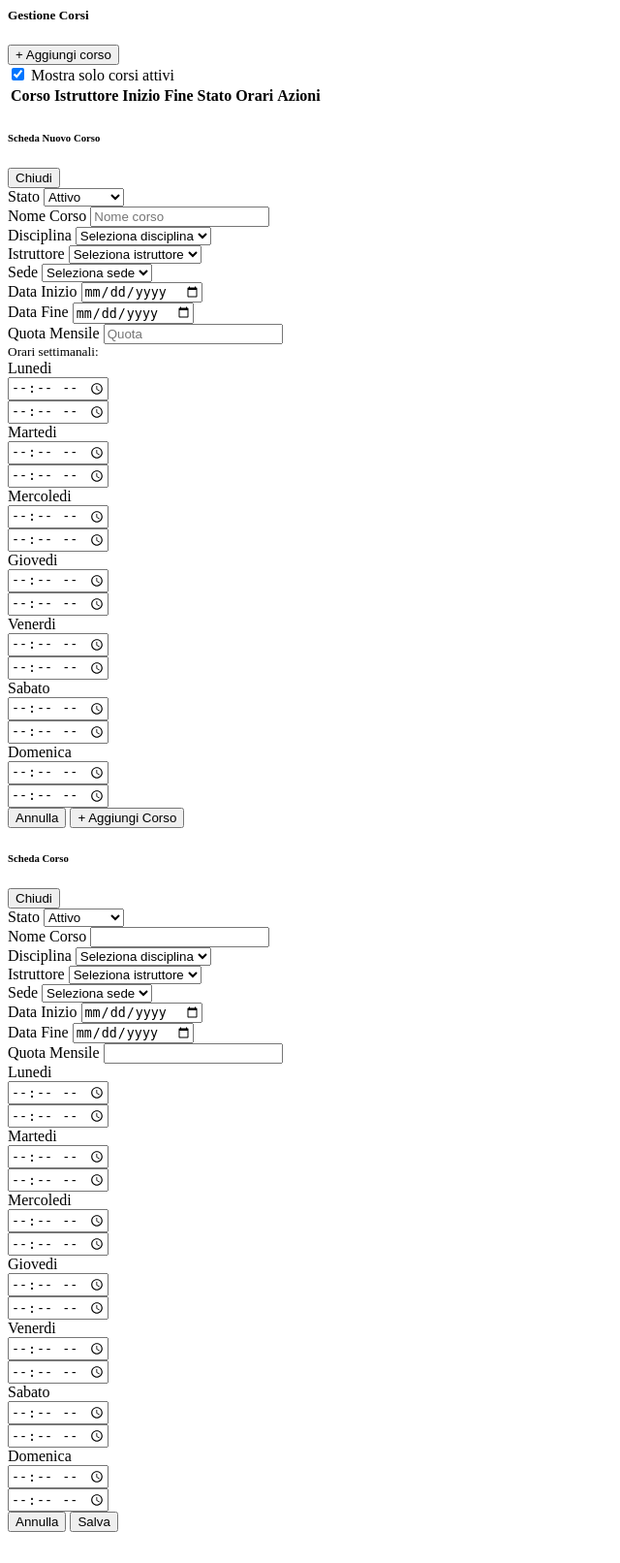
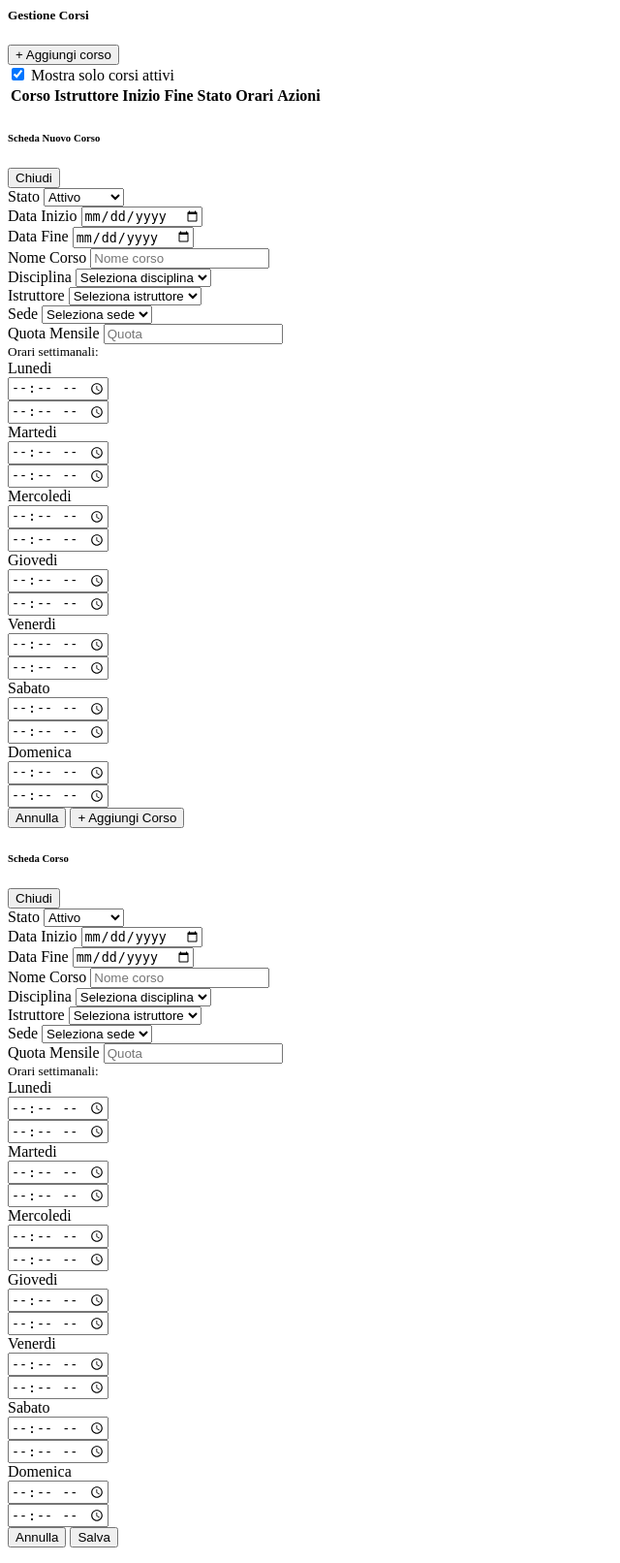
Before and after one commit to dariostabile/seiryokukai_php, a PHP site: page /corsi.php in a window 1280 px wide. Shown: the whole page at 97% size, without its empty margins (0-640 px from the left). Before the commit the page ends 1580 px from the top, so only its background shows below. Run offline with PHP 8.4, Linux system fonts and the light colour scheme; data that the repository does not hold is empty.

Commit message:
Allinea layout Corsi e gestione pannelli add/edit

```diff
--- a/src/views/corsi.php
+++ b/src/views/corsi.php
@@ -114,21 +114,28 @@ foreach (array_keys($dayLabels) as $dayKey) {
       <div class="card-body">
         <form method="post" action="/seiryokukai_php/public/api/corsi.php" class="row g-3" id="addCourseForm">
           <input type="hidden" name="action" value="add">
-
-          <div class="col-12 d-flex justify-content-md-end">
-            <div class="w-100" style="max-width: 220px;">
+            <div class="col-12 col-md-4">
               <label class="form-label">Stato</label>
               <select class="form-select" name="active">
                 <option value="1" <?= $addPrefill['active'] === 1 ? 'selected' : '' ?>>Attivo</option>
                 <option value="0" <?= $addPrefill['active'] === 0 ? 'selected' : '' ?>>Non attivo</option>
               </select>
           </div>
+            <div class="col-12 col-md-4">
+                <label class="form-label">Data Inizio</label>
+                <input class="form-control" type="date" name="start_date" value="<?= htmlspecialchars($addPrefill['start_date']) ?>">
             </div>
+            <div class="col-12 col-md-4">
+                <label class="form-label">Data Fine</label>
+                <input class="form-control" type="date" name="end_date" value="<?= htmlspecialchars($addPrefill['end_date']) ?>">
+            </div>
+
+
           <div class="col-12 col-md-4">
             <label class="form-label">Nome Corso</label>
             <input class="form-control" name="name" placeholder="Nome corso" required value="<?= htmlspecialchars($addPrefill['name']) ?>">
           </div>
-          <div class="col-12 col-md-3">
+          <div class="col-12 col-md-4">
             <label class="form-label">Disciplina</label>
             <select class="form-select" name="discipline_id" required>
               <option value="">Seleziona disciplina</option>
@@ -140,6 +147,7 @@ foreach (array_keys($dayLabels) as $dayKey) {
               <?php endforeach; ?>
             </select>
           </div>
+
           <div class="col-12 col-md-4">
             <label class="form-label">Istruttore</label>
             <select class="form-select" name="user_id" required>
@@ -166,14 +174,6 @@ foreach (array_keys($dayLabels) as $dayKey) {
             </select>
           </div>
           <div class="col-12 col-md-2">
-            <label class="form-label">Data Inizio</label>
-            <input class="form-control" type="date" name="start_date" value="<?= htmlspecialchars($addPrefill['start_date']) ?>">
-          </div>
-          <div class="col-12 col-md-2">
-            <label class="form-label">Data Fine</label>
-            <input class="form-control" type="date" name="end_date" value="<?= htmlspecialchars($addPrefill['end_date']) ?>">
-          </div>
-          <div class="col-12 col-md-2">
             <label class="form-label">Quota Mensile</label>
             <input class="form-control" type="number" name="monthly_fee" step="0.01" placeholder="Quota" value="<?= htmlspecialchars($addPrefill['monthly_fee']) ?>">
           </div>
@@ -183,14 +183,18 @@ foreach (array_keys($dayLabels) as $dayKey) {
           </div>
 
           <?php foreach ($dayLabels as $dayKey => $dayLabel): ?>
-            <div class="col-12 col-md-2">
+            <div class="col-12 col-lg-8">
+              <div class="row g-1 align-items-end">
+                <div class="col-5 col-md-3">
                   <label class="form-label mb-1"><?= htmlspecialchars($dayLabel) ?></label>
                 </div>
-            <div class="col-6 col-md-2">
+                <div class="col-3 col-md-2">
                   <input type="time" class="form-control" name="<?= htmlspecialchars($dayKey) ?>_inizio" value="<?= htmlspecialchars((string) ($addPrefill[$dayKey . '_inizio'] ?? '')) ?>">
                 </div>
-            <div class="col-6 col-md-2">
+                <div class="col-3 col-md-2">
                   <input type="time" class="form-control" name="<?= htmlspecialchars($dayKey) ?>_fine" value="<?= htmlspecialchars((string) ($addPrefill[$dayKey . '_fine'] ?? '')) ?>">
+                </div>
+              </div>
             </div>
           <?php endforeach; ?>
 
@@ -212,20 +216,27 @@ foreach (array_keys($dayLabels) as $dayKey) {
           <input type="hidden" name="action" value="update">
           <input type="hidden" name="course_id" id="editCourseId">
 
-          <div class="col-12 d-flex justify-content-md-end">
-            <div class="w-100" style="max-width: 220px;">
+          <div class="col-12 col-md-4">
             <label class="form-label">Stato</label>
             <select class="form-select" name="active" id="editCourseActive">
               <option value="1">Attivo</option>
               <option value="0">Non attivo</option>
             </select>
           </div>
+          <div class="col-12 col-md-4">
+            <label class="form-label">Data Inizio</label>
+            <input type="date" class="form-control" name="start_date" id="editCourseStartDate">
           </div>
           <div class="col-12 col-md-4">
+            <label class="form-label">Data Fine</label>
+            <input type="date" class="form-control" name="end_date" id="editCourseEndDate">
+          </div>
+
+          <div class="col-12 col-md-4">
             <label class="form-label">Nome Corso</label>
-            <input type="text" class="form-control" name="name" id="editCourseName" required>
+            <input type="text" class="form-control" name="name" id="editCourseName" placeholder="Nome corso" required>
           </div>
-          <div class="col-12 col-md-3">
+          <div class="col-12 col-md-4">
             <label class="form-label">Disciplina</label>
             <select class="form-select" name="discipline_id" id="editCourseDiscipline" required>
               <option value="">Seleziona disciplina</option>
@@ -257,27 +268,27 @@ foreach (array_keys($dayLabels) as $dayKey) {
             </select>
           </div>
           <div class="col-12 col-md-2">
-            <label class="form-label">Data Inizio</label>
-            <input type="date" class="form-control" name="start_date" id="editCourseStartDate">
+            <label class="form-label">Quota Mensile</label>
+            <input type="number" class="form-control" name="monthly_fee" id="editCourseMonthlyFee" step="0.01" placeholder="Quota">
           </div>
-          <div class="col-12 col-md-2">
-            <label class="form-label">Data Fine</label>
-            <input type="date" class="form-control" name="end_date" id="editCourseEndDate">
-          </div>
-          <div class="col-12 col-md-2">
-            <label class="form-label">Quota Mensile</label>
-            <input type="number" class="form-control" name="monthly_fee" id="editCourseMonthlyFee" step="0.01">
+
+          <div class="col-12">
+            <small class="text-muted">Orari settimanali:</small>
           </div>
 
           <?php foreach ($dayLabels as $dayKey => $dayLabel): ?>
-            <div class="col-12 col-md-2">
+            <div class="col-12 col-lg-8">
+              <div class="row g-1 align-items-end">
+                <div class="col-5 col-md-3">
                   <label class="form-label mb-1"><?= htmlspecialchars($dayLabel) ?></label>
                 </div>
-            <div class="col-6 col-md-2">
+                <div class="col-3 col-md-2">
                   <input type="time" class="form-control" name="<?= htmlspecialchars($dayKey) ?>_inizio" id="edit_<?= htmlspecialchars($dayKey) ?>_inizio">
                 </div>
-            <div class="col-6 col-md-2">
+                <div class="col-3 col-md-2">
                   <input type="time" class="form-control" name="<?= htmlspecialchars($dayKey) ?>_fine" id="edit_<?= htmlspecialchars($dayKey) ?>_fine">
+                </div>
+              </div>
             </div>
           <?php endforeach; ?>
 
@@ -306,6 +317,9 @@ document.addEventListener('DOMContentLoaded', function () {
 
   if (openAddCoursePanelBtn && addCoursePanel) {
     openAddCoursePanelBtn.addEventListener('click', function () {
+      if (editCoursePanel) {
+        editCoursePanel.classList.add('d-none');
+      }
       addCoursePanel.classList.remove('d-none');
     });
   }
@@ -405,6 +419,10 @@ document.addEventListener('DOMContentLoaded', function () {
         endInput.value = String(row[day + '_fine'] || '').substring(0, 5);
       }
     });
+
+    if (addCoursePanel) {
+      addCoursePanel.classList.add('d-none');
+    }
 
     if (editCoursePanel) {
       editCoursePanel.classList.remove('d-none');
```
Lines whose indentation alone changed are shown as unchanged.
